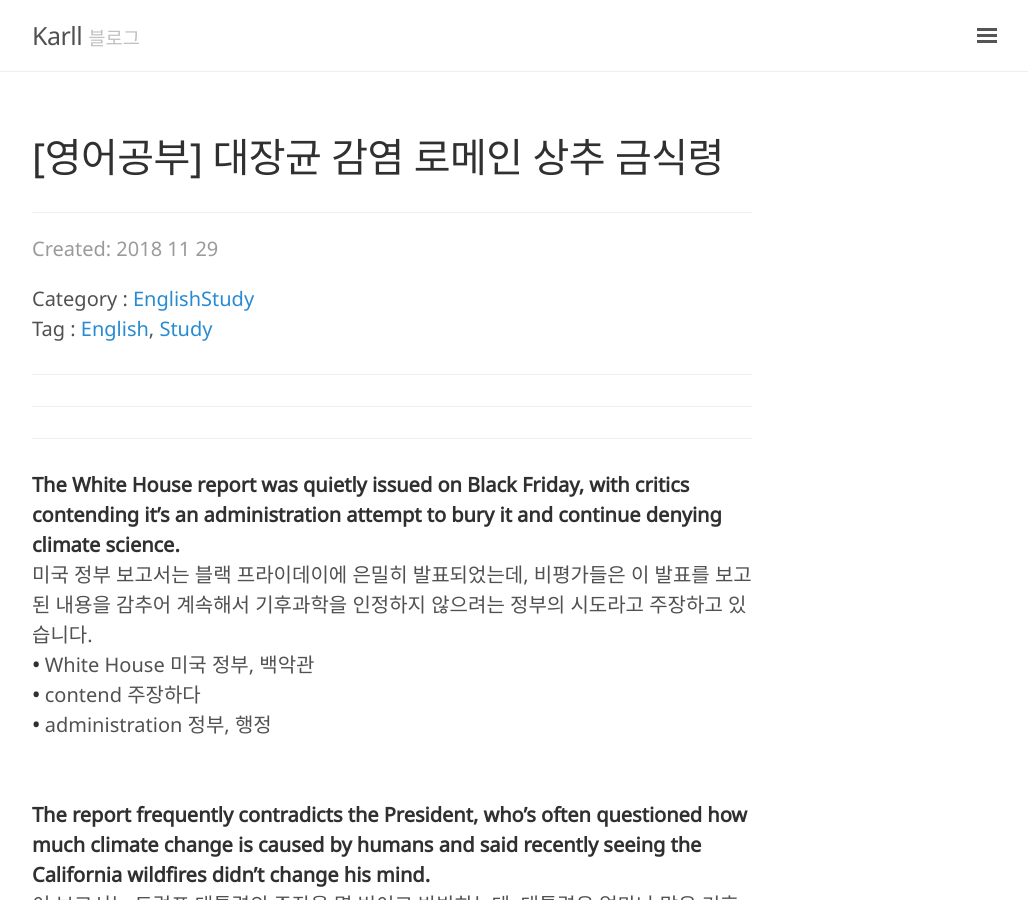
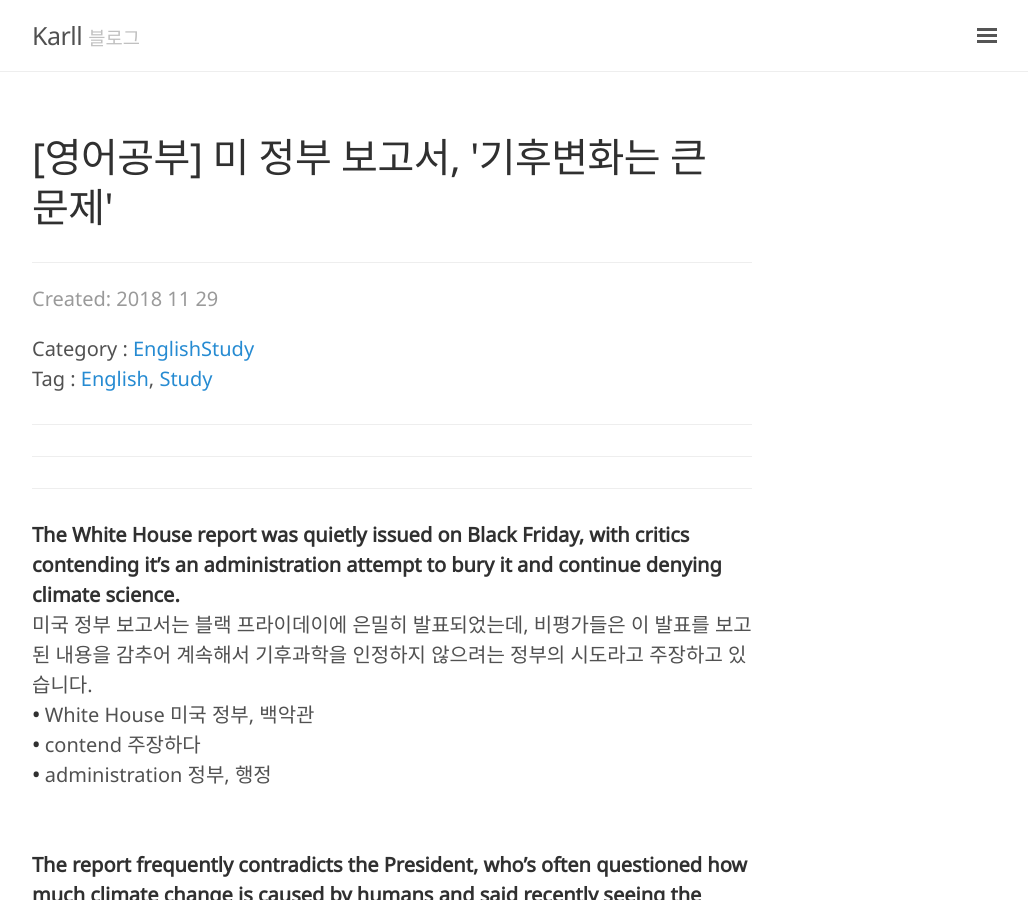
Before and after one commit to Kor-Karll/Kor-Karll.github.io, a Jekyll site: the page built from _posts/2018-11-29-EnglishStudy-20181129.md, in a window 1280 px wide and 900 px high. Shown: the whole window, without its empty margins (248-1276 px from the left). Built offline with Jekyll 4.4.1, drawn with Linux system fonts in a browser that asks for light colours; comment, search, counter and statistics services are not loaded.

Commit message:
제목 수정

```diff
--- a/_posts/2018-11-29-EnglishStudy-20181129.md
+++ b/_posts/2018-11-29-EnglishStudy-20181129.md
@@ -1,6 +1,6 @@
 ---
 layout: post
-title: "[영어공부] 대장균 감염 로메인 상추 금식령"
+title: "[영어공부] 미 정부 보고서, '기후변화는 큰 문제'"
 category: EnglishStudy
 tags:
 - English
```
